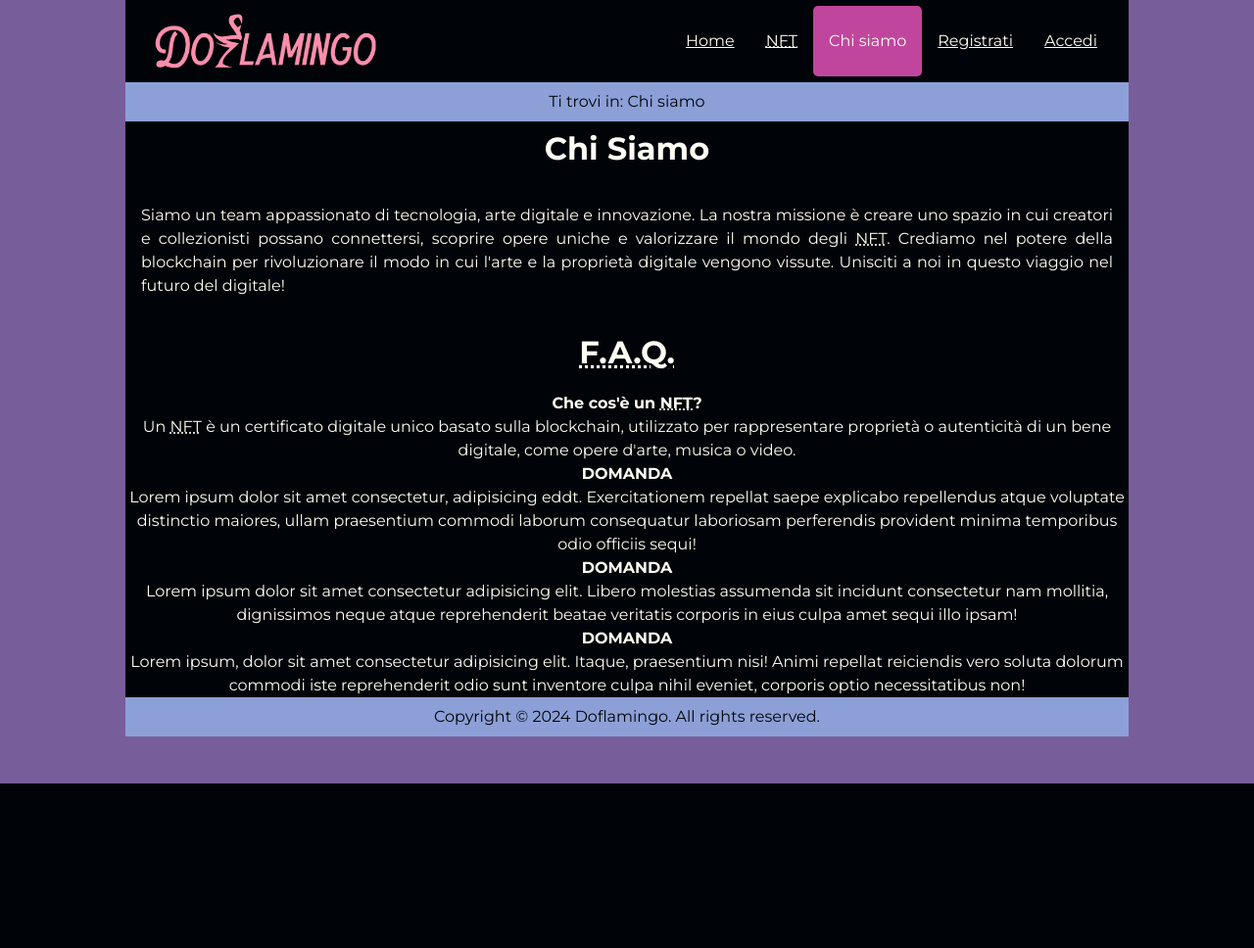
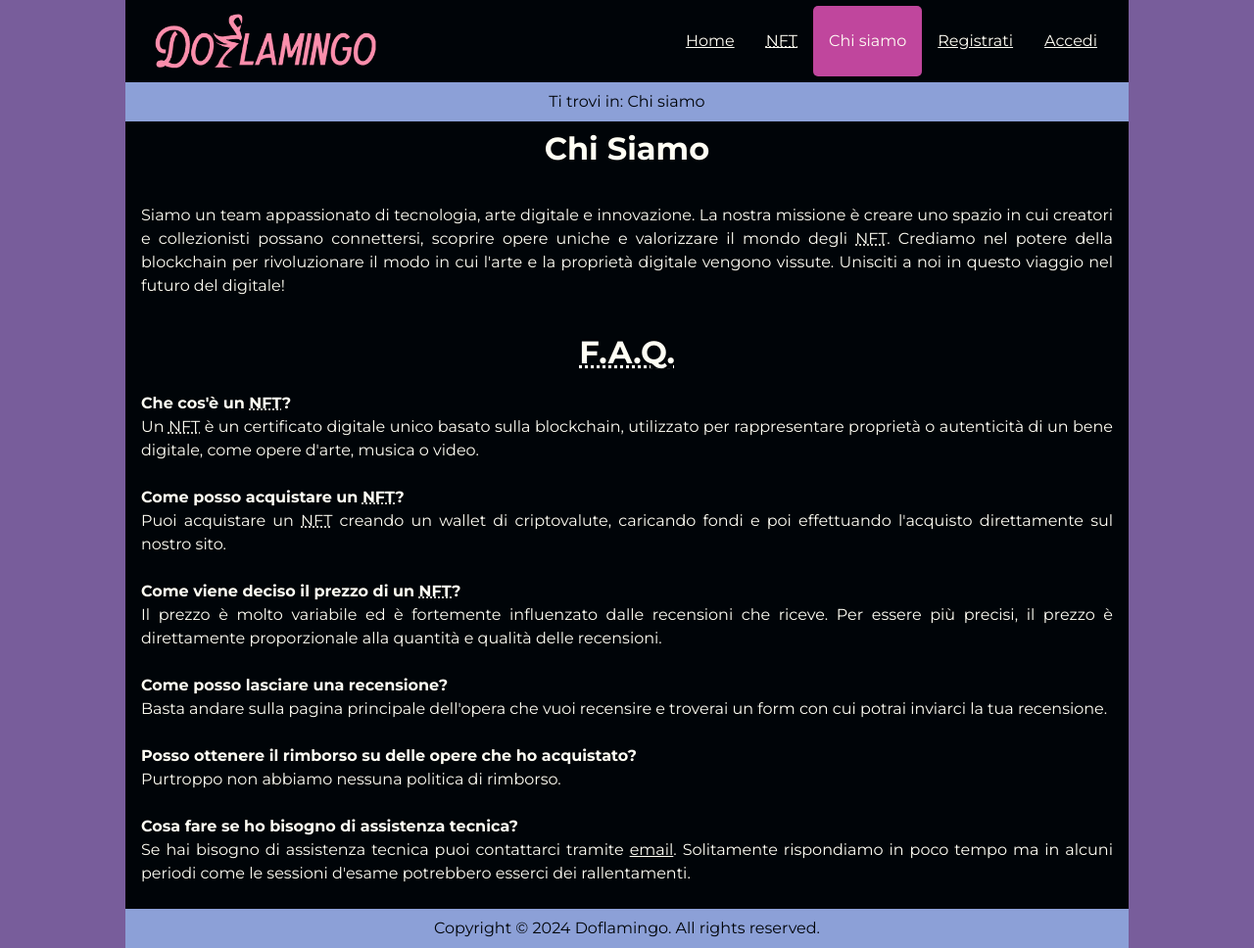
Before and after one commit to Giuseppe5000/TecWeb, a PHP site: page /chi-siamo.html in a window 1280 px wide. Shown: the whole page at 98% size. Before the commit the page ends 800 px from the top, so only its background shows below. Run offline with PHP 8.4, Linux system fonts and the light colour scheme.

Commit message:
Aggiunte domande F.A.Q. #22

```diff
--- a/src/chi-siamo.html
+++ b/src/chi-siamo.html
@@ -48,18 +48,23 @@
             <dd>
                 Un <abbr title="Non-Fungible Token">NFT</abbr> è un certificato digitale unico basato sulla <span lang="en">blockchain</span>, utilizzato per rappresentare proprietà o autenticità di un bene digitale, come opere d'arte, musica o video.
             </dd>
-            <dt><strong>DOMANDA</strong></dt>
+            <dt><strong>Come posso acquistare un <abbr title="Non-Fungible Token">NFT</abbr>?</strong></dt>
+            <dd>Puoi acquistare un <abbr title="Non-Fungible Token">NFT</abbr> creando un wallet di criptovalute, caricando fondi e poi effettuando l'acquisto direttamente sul nostro sito.</dd>
+            <dt><strong>Come viene deciso il prezzo di un <abbr title="Non-Fungible Token">NFT</abbr>?</strong></dt>
             <dd>
-                Lorem ipsum dolor sit amet consectetur, adipisicing eddt. Exercitationem repellat saepe explicabo repellendus atque voluptate distinctio maiores, ullam praesentium commodi laborum consequatur laboriosam perferendis provident minima temporibus
-                odio officiis sequi!
+              Il prezzo è molto variabile ed è fortemente influenzato dalle recensioni che riceve. Per essere più precisi, il prezzo è direttamente proporzionale alla quantità e qualità delle recensioni.
             </dd>
-            <dt><strong>DOMANDA</strong></dt>
+            <dt><strong>Come posso lasciare una recensione?</strong></dt>
             <dd>
-                Lorem ipsum dolor sit amet consectetur adipisicing elit. Libero molestias assumenda sit incidunt consectetur nam mollitia, dignissimos neque atque reprehenderit beatae veritatis corporis in eius culpa amet sequi illo ipsam!
+              Basta andare sulla pagina principale dell'opera che vuoi recensire e troverai un form con cui potrai inviarci la tua recensione.
             </dd>
-            <dt><strong>DOMANDA</strong></dt>
+            <dt><strong>Posso ottenere il rimborso su delle opere che ho acquistato?</strong></dt>
             <dd>
-                Lorem ipsum, dolor sit amet consectetur adipisicing elit. Itaque, praesentium nisi! Animi repellat reiciendis vero soluta dolorum commodi iste reprehenderit odio sunt inventore culpa nihil eveniet, corporis optio necessitatibus non!
+              Purtroppo non abbiamo nessuna politica di rimborso.
+            </dd>
+            <dt><strong>Cosa fare se ho bisogno di assistenza tecnica?</strong></dt>
+            <dd>
+              Se hai bisogno di assistenza tecnica puoi contattarci tramite <a href="mailto:doflamingo@tecweb.studenti.unipd.it">email</a>. Solitamente rispondiamo in poco tempo ma in alcuni periodi come le sessioni d'esame potrebbero esserci dei rallentamenti.
             </dd>
         </dl>
 
--- a/src/style.css
+++ b/src/style.css
@@ -284,6 +284,22 @@ form {
     margin-right: 2em;
 }
 
+dl dt {
+    text-align: left;
+    padding: 0 1em 0 1em;
+}
+
+dl dd {
+    margin-bottom: 1.5em;
+    text-align: justify;
+    padding: 0 1em 0 1em;
+}
+
+dl dd:last-child {
+    margin-bottom: 0;
+    padding-bottom: 1.5em;
+}
+
 /*
 ==============
 SEZIONE FOOTER
```
